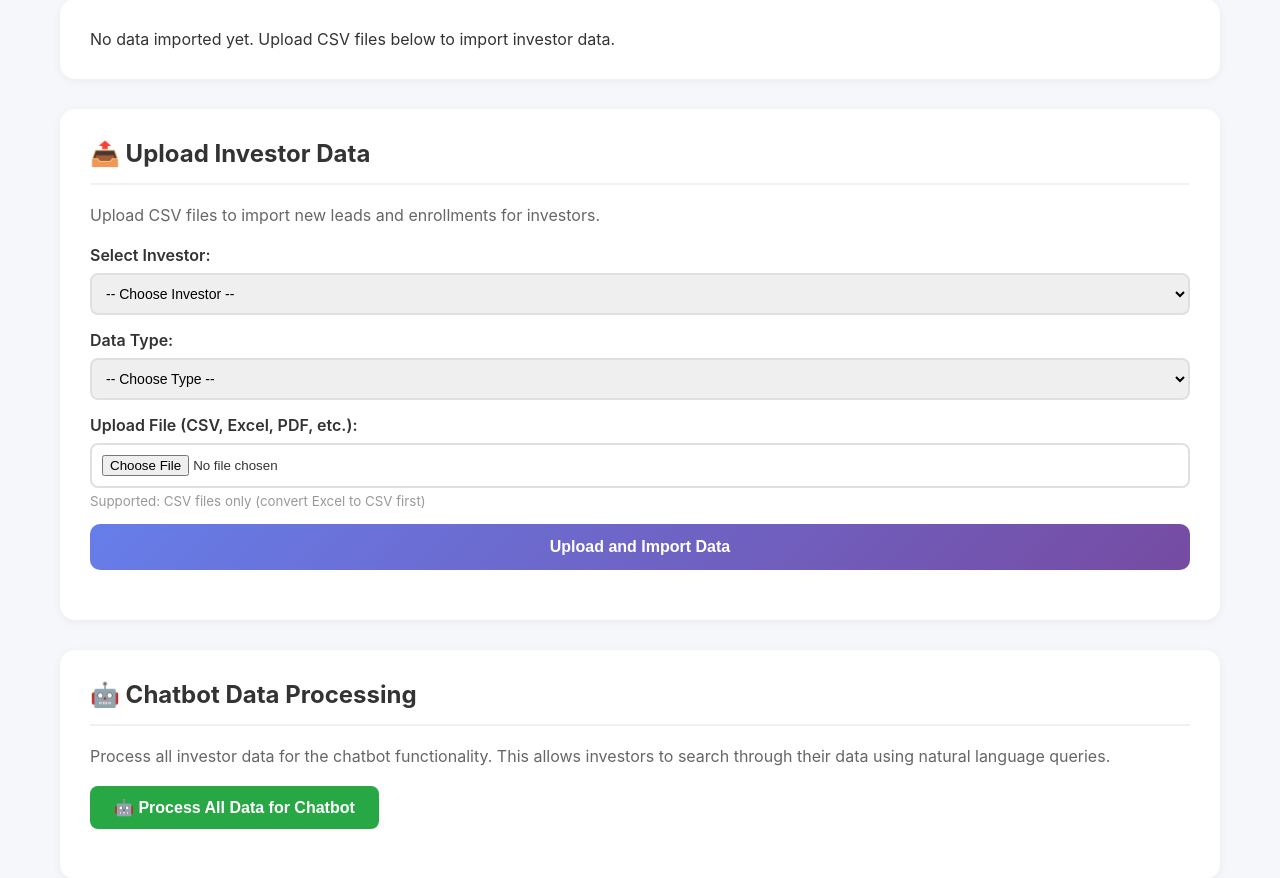
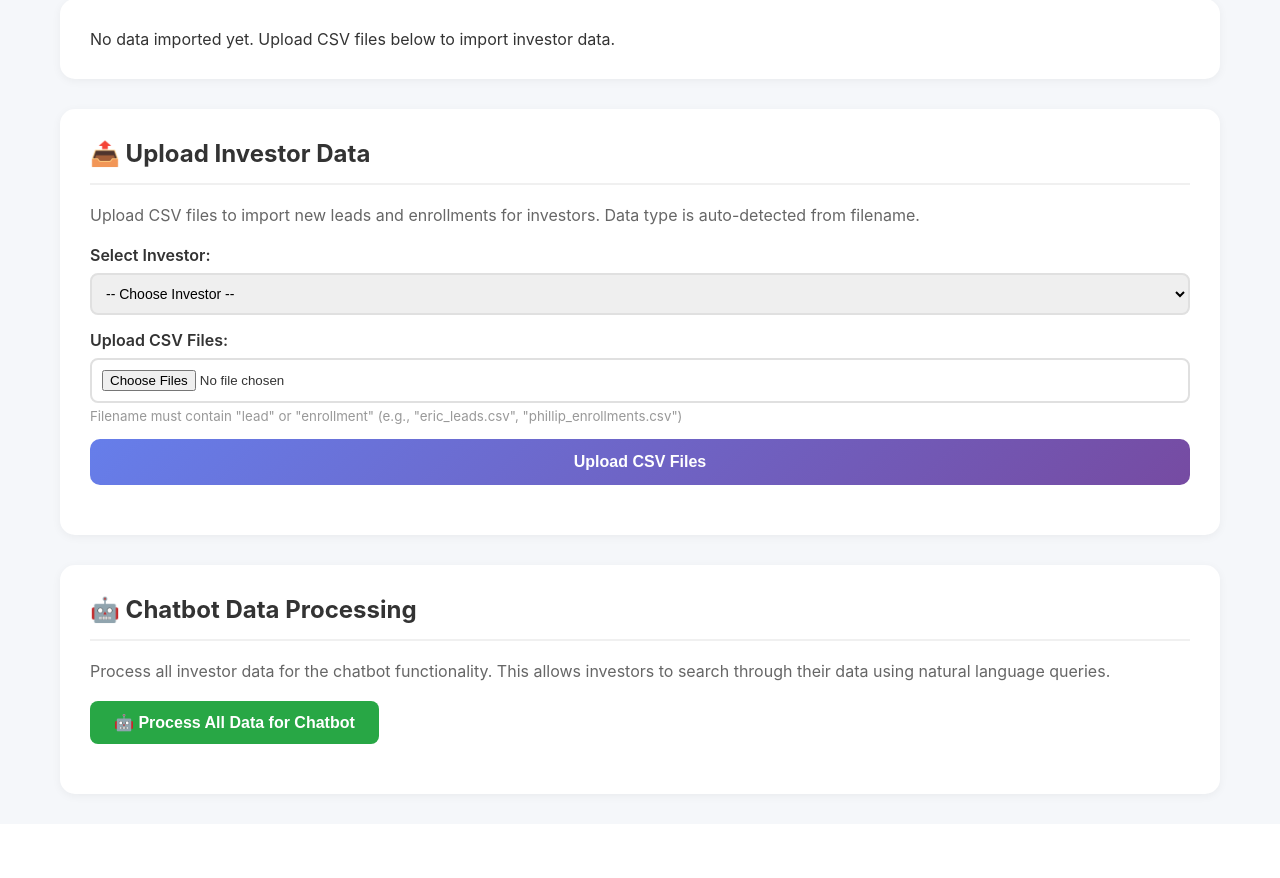
Before and after one commit to ryanbucknr/AIcrmInsurance, a Flask app: template templates/admin.html in a window 1280 px wide. Shown: the part 263-1141 px from the top of the page. After the commit the page ends 1062 px from the top, so only its background shows below. Run offline with Flask 3, Linux system fonts and the light colour scheme; the template is opened without the code that fills it, so the values that code supplies are empty.

Commit message:
Update admin template for simplified CSV upload

```diff
--- a/templates/admin.html
+++ b/templates/admin.html
@@ -185,7 +185,7 @@
 
         <div class="section">
             <h2>📤 Upload Investor Data</h2>
-            <p style="margin-bottom: 20px; color: #666;">Upload CSV files to import new leads and enrollments for investors.</p>
+            <p style="margin-bottom: 20px; color: #666;">Upload CSV files to import new leads and enrollments for investors. Data type is auto-detected from filename.</p>
 
             <form id="uploadForm" enctype="multipart/form-data" style="margin-bottom: 20px;">
                 <div style="margin-bottom: 15px;">
@@ -198,22 +198,13 @@
                 </div>
 
                 <div style="margin-bottom: 15px;">
-                    <label style="display: block; font-weight: 600; margin-bottom: 8px;">Data Type:</label>
-                    <select id="dataType" style="width: 100%; padding: 10px; border: 2px solid #e0e0e0; border-radius: 8px; font-size: 14px;">
-                        <option value="">-- Choose Type --</option>
-                        <option value="leads">Leads</option>
-                        <option value="enrollments">Enrollments</option>
-                    </select>
-                </div>
-
-                <div style="margin-bottom: 15px;">
-                    <label style="display: block; font-weight: 600; margin-bottom: 8px;">Upload File (CSV, Excel, PDF, etc.):</label>
-                    <input type="file" id="csvFile" accept=".csv" style="width: 100%; padding: 10px; border: 2px solid #e0e0e0; border-radius: 8px;">
-                    <small style="display: block; margin-top: 5px; color: #999;">Supported: CSV files only (convert Excel to CSV first)</small>
+                    <label style="display: block; font-weight: 600; margin-bottom: 8px;">Upload CSV Files:</label>
+                    <input type="file" id="csvFile" accept=".csv" multiple style="width: 100%; padding: 10px; border: 2px solid #e0e0e0; border-radius: 8px;">
+                    <small style="display: block; margin-top: 5px; color: #999;">Filename must contain "lead" or "enrollment" (e.g., "eric_leads.csv", "phillip_enrollments.csv")</small>
                 </div>
 
                 <button type="submit" style="width: 100%; padding: 14px; background: linear-gradient(135deg, #667eea 0%, #764ba2 100%); color: white; border: none; border-radius: 10px; font-size: 16px; font-weight: 600; cursor: pointer;">
-                    Upload and Import Data
+                    Upload CSV Files
                 </button>
             </form>
 
@@ -240,21 +231,28 @@
             e.preventDefault();
 
             const investor = document.getElementById('investorSelect').value;
-            const dataType = document.getElementById('dataType').value;
             const fileInput = document.getElementById('csvFile');
             const statusDiv = document.getElementById('uploadStatus');
 
-            if (!investor || !dataType || !fileInput.files[0]) {
-                statusDiv.innerHTML = '<div style="padding: 15px; background: #fee; color: #c00; border-radius: 8px;">Please fill in all fields</div>';
+            if (!investor || !fileInput.files || fileInput.files.length === 0) {
+                statusDiv.innerHTML = '<div style="padding: 15px; background: #fee; color: #c00; border-radius: 8px;">Please select an investor and upload files</div>';
                 return;
             }
 
+            statusDiv.innerHTML = '<div style="padding: 15px; background: #fff3cd; color: #856404; border-radius: 8px;">⏳ Uploading files...</div>';
+
+            let totalImported = 0;
+            let errors = [];
+
+            // Process each file
+            for (let i = 0; i < fileInput.files.length; i++) {
+                const file = fileInput.files[i];
+
+                statusDiv.innerHTML = '<div style="padding: 15px; background: #fff3cd; color: #856404; border-radius: 8px;">⏳ Processing ' + file.name + '...</div>';
+
                 const formData = new FormData();
-            formData.append('file', fileInput.files[0]);
+                formData.append('file', file);
                 formData.append('investor', investor);
-            formData.append('data_type', dataType);
-
-            statusDiv.innerHTML = '<div style="padding: 15px; background: #fff3cd; color: #856404; border-radius: 8px;">⏳ Uploading and processing...</div>';
 
                 try {
                     const response = await fetch('/api/admin/upload-investor-data', {
@@ -265,19 +263,25 @@
                     const result = await response.json();
 
                     if (result.success) {
-                    statusDiv.innerHTML = `<div style="padding: 15px; background: #d4edda; color: #155724; border-radius: 8px;">
-                        ✅ ${result.message}<br>
-                        Imported: ${result.records_imported} records
-                    </div>`;
+                        totalImported += result.records_imported || 0;
+                    } else {
+                        errors.push(file.name + ': ' + result.error);
+                    }
 
-                    // Reload page after 2 seconds to show updated stats
-                    setTimeout(() => location.reload(), 2000);
+                } catch (error) {
+                    errors.push(file.name + ': ' + error.message);
+                }
+            }
+
+            // Show final result
+            if (errors.length === 0) {
+                statusDiv.innerHTML = '<div style="padding: 15px; background: #d4edda; color: #155724; border-radius: 8px;">✅ Successfully imported ' + totalImported + ' records</div>';
             } else {
-                    statusDiv.innerHTML = `<div style="padding: 15px; background: #fee; color: #c00; border-radius: 8px;">❌ ${result.error}</div>`;
+                statusDiv.innerHTML = '<div style="padding: 15px; background: #f8d7da; color: #721c24; border-radius: 8px;">❌ Some files failed: ' + errors.join('; ') + '</div>';
             }
-            } catch (error) {
-                statusDiv.innerHTML = `<div style="padding: 15px; background: #fee; color: #c00; border-radius: 8px;">❌ Upload failed: ${error.message}</div>`;
-            }
+
+            // Refresh page after 3 seconds
+            setTimeout(() => location.reload(), 3000);
         });
 
         // Delete data functionality
```
Lines whose indentation alone changed are shown as unchanged.
